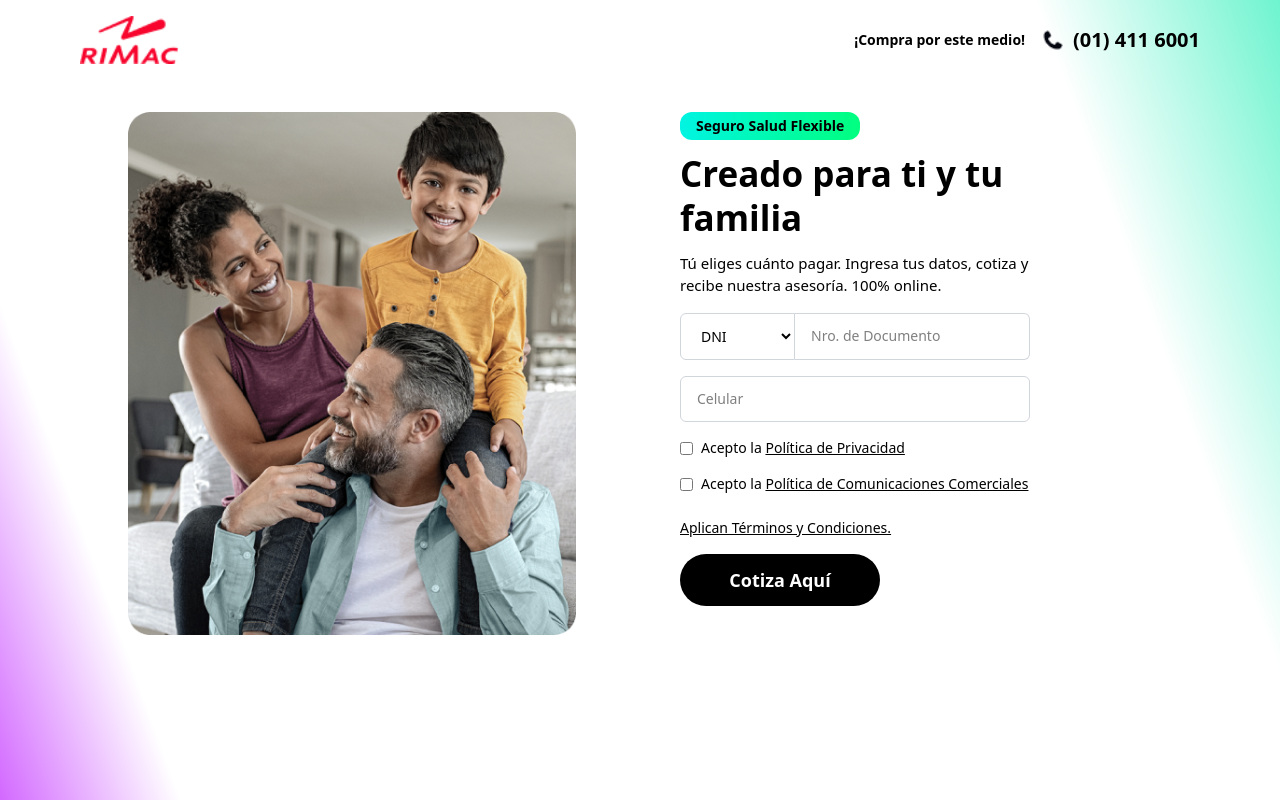
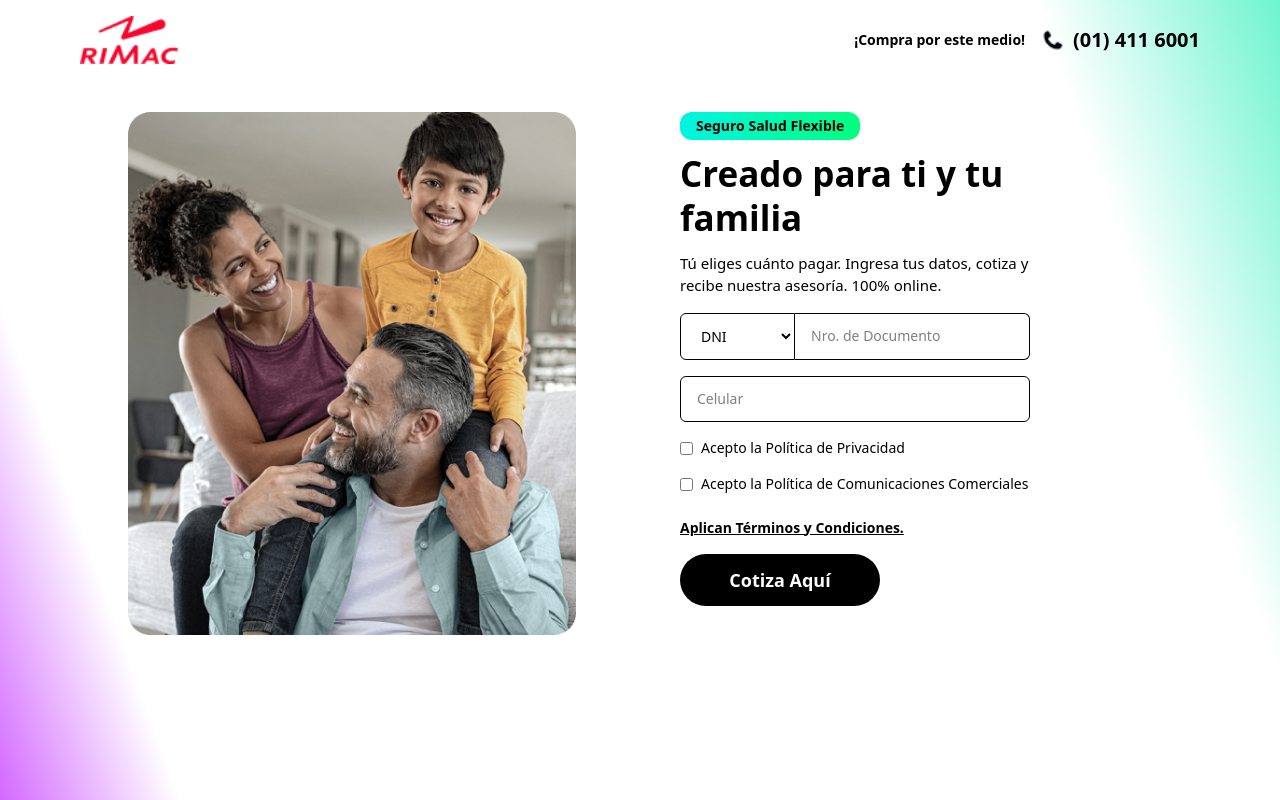
Before and after one commit to francescasilva/softtek, a React (Vite) app: page / in a window 1280 px wide. Shown: the top 800 px of the page. Built offline with nearby package versions, Linux system fonts and the light colour scheme.

Commit message:
se modifico el boton volver

```diff
--- a/src/components/Cotizacion.jsx
+++ b/src/components/Cotizacion.jsx
@@ -58,10 +58,14 @@ export default function Planes() {
     <div className="min-h-screen px-4 py-8">
       <div className="max-w-6xl mx-auto">
         {/* Encabezado de navegación */}
-        <div className="flex items-center space-x-2 text-blue-600 cursor-pointer mb-6" onClick={() => navigate(-1)}>
-          <ArrowLeft size={20} />
-          <span className="font-medium">Volver</span>
-        </div>
+        <span
+            onClick={() => navigate(-1)}
+            className="inline-flex items-center space-x-2 text-blue-600 cursor-pointer mb-6"
+           >
+           <ArrowLeft size={20} />
+           <span className="font-medium">Volver</span>
+        </span>
+
         <div className="max-w-xl mx-auto text-center space-y-4">
           {/* Título y subtítulo */}
           <div className="text-center mb-10">
--- a/src/components/CotizacionFinal.jsx
+++ b/src/components/CotizacionFinal.jsx
@@ -17,39 +17,40 @@ export default function CotizacionFinal() {
   }
 
   return (
-                 <div className="p-6 max-w-4xl mx-auto">
-  <div
-    className="flex items-center space-x-2 text-blue-600 cursor-pointer mb-4"
-    onClick={() => navigate(-1)}
-  >
-    <ArrowLeft size={20} />
-    <span className="font-medium">Volver</span>
-  </div>
+      <div   className="p-6 max-w-4xl mx-auto">
+    <span
+     onClick={() => navigate(-1)}
+      className="inline-flex items-center space-x-2 text-blue-600 cursor-pointer mb-6"
+    >
+  <ArrowLeft size={20} />
+  <span className="font-medium">Volver</span>
+</span>
 
-  <h1 className="text-2xl font-bold mb-6">Resumen del seguro</h1>
 
-  <div className="rounded-2xl border border-gray-200 shadow-md px-8 py-4 bg-white w-full max-w-4xl mx-auto mb-8">
+  <h1 className="text-2xl font-bold text-[#141938] mb-6">Resumen del seguro</h1>
+
+  <div className="rounded-2xl border text-[#141938] border-gray-200 shadow-md px-8 py-4 bg-white w-full max-w-4xl mx-auto mb-8">
     <section className="mb-4">
-      <h2 className="text-xs font-semibold">PRECIOS CALCULADOS PARA:</h2>
+      <h2 className="text-xs font-bold ">PRECIOS CALCULADOS PARA:</h2>
 
       <div className="flex items-center gap-3 my-2">
         <img src={icono} alt="icono" className="h-10" />
-        <p className="text-xl font-semibold">{user.name} {user.lastName}</p>
+        <p className="font-lato text-xl  font-extrabold">{user.name} {user.lastName}</p>
       </div>
 
       <hr className="my-2 border-gray-200 mb-4" />
 
       <div className="space-y-1 text-sm">
         <h2 className="text-lg font-bold">Responsable del pago:</h2>
-        <p>DNI: {user.dni}</p>
-        <p>Celular: {user.celular}</p>
+        <p className='font-semibold'>DNI: {user.dni}</p>
+        <p className='font-semibold'>Celular: {user.celular}</p>
       </div>
     </section>
 
     <section className="space-y-1 text-sm">
       <h2 className="text-lg font-bold">Plan elegido:</h2>
-      <p>{plan.name}</p>
-      <p>Costo del plan: S/ {plan.price} al mes</p>
+      <p className='font-semibold'>{plan.name}</p>
+      <p className='font-semibold'>Costo del plan: S/ {plan.price} al mes</p>
     </section>
   </div>
 </div>
--- a/src/components/Formulario.jsx
+++ b/src/components/Formulario.jsx
@@ -68,7 +68,7 @@ export default function Formulario() {
           Seguro Salud Flexible
         </div>
 
-        <h1 className="text-[28px] sm:text-[35px] font-bold leading-tight mb-3">
+        <h1 className=" text-[28px] sm:text-[35px] font-bold leading-tight mb-3">
           Creado para ti y tu<br />familia
         </h1>
 
@@ -82,7 +82,7 @@ export default function Formulario() {
     name="tipoDocumento"
     value={tipoDocumento}
     onChange={(e) => setTipoDocumento(e.target.value)}
-    className="w-1/3 border border-gray-300 rounded-l-md px-4 py-3 focus:outline-none focus:ring-2 focus:ring-blue-300 text-sm"
+    className="w-1/3 border border-black rounded-l-md px-4 py-3 focus:outline-none focus:ring-2 focus:ring-blue-300 text-sm"
   >
     <option value="dni">DNI</option>
     <option value="pasaporte">Pasaporte</option>
@@ -98,7 +98,7 @@ export default function Formulario() {
     onChange={(e) => setNumeroDocumento(e.target.value)}
     minLength={8}
     maxLength={8}
-    className="flex-1 border-t border-r border-b border-gray-300 border-l-0 rounded-r-md px-4 py-3 focus:outline-none focus:ring-2 focus:ring-blue-300 text-sm"
+    className="flex-1 border-t border-r border-b  border-black border-l-0 rounded-r-md px-4 py-3 focus:outline-none focus:ring-2 focus:ring-blue-300 text-sm"
   />
 </div>
 
@@ -112,7 +112,7 @@ export default function Formulario() {
     onChange={(e) => setCelular(e.target.value)}
     minLength={9}
     maxLength={9}
-    className="w-full px-4 py-3 border border-gray-300 rounded-md focus:outline-none focus:ring-2 focus:ring-blue-300 text-sm"
+    className="w-full px-4 py-3 border  border-black rounded-md focus:outline-none focus:ring-2 focus:ring-blue-300 text-sm"
   />
 </div>
 
@@ -129,7 +129,7 @@ export default function Formulario() {
             className="mt-1 mr-2"
           />
           <label htmlFor="politicaPrivacidad" className="text-sm text-black">
-            Acepto la <a href="#" className="underline">Política de Privacidad</a>
+            Acepto la <a href="#" >Política de Privacidad</a>
           </label>
         </div>
 
@@ -142,12 +142,12 @@ export default function Formulario() {
             className="mt-1 mr-2"
           />
           <label htmlFor="politicaComercial" className="text-sm text-black">
-            Acepto la <a href="#" className="underline">Política de Comunicaciones Comerciales</a>
+            Acepto la <a href="#" >Política de Comunicaciones Comerciales</a>
           </label>
         </div>
 
         <div className="mb-4">
-          <h6 className="underline text-sm">Aplican Términos y Condiciones.</h6>
+          <h6 className="underline font-bold text-sm">Aplican Términos y Condiciones.</h6>
         </div>
 
         <button
--- a/src/index.css
+++ b/src/index.css
@@ -1,3 +1,5 @@
+@import url('https://fonts.googleapis.com/css2?family=Lato:wght@400;700&display=swap');
+
 @import 'tailwindcss';
 
 @plugin '@tailwindcss/typography';
--- /dev/null
+++ b/tailwind.config.js
@@ -0,0 +1,12 @@
+/** @type {import('tailwindcss').Config} */
+module.exports = {
+  content: ['./src/**/*.{js,jsx,ts,tsx}'], // ajusta si usas otra estructura
+  theme: {
+    extend: {
+      fontFamily: {
+        lato: ['Lato', 'sans-serif'],
+      },
+    },
+  },
+  plugins: [],
+}
```
